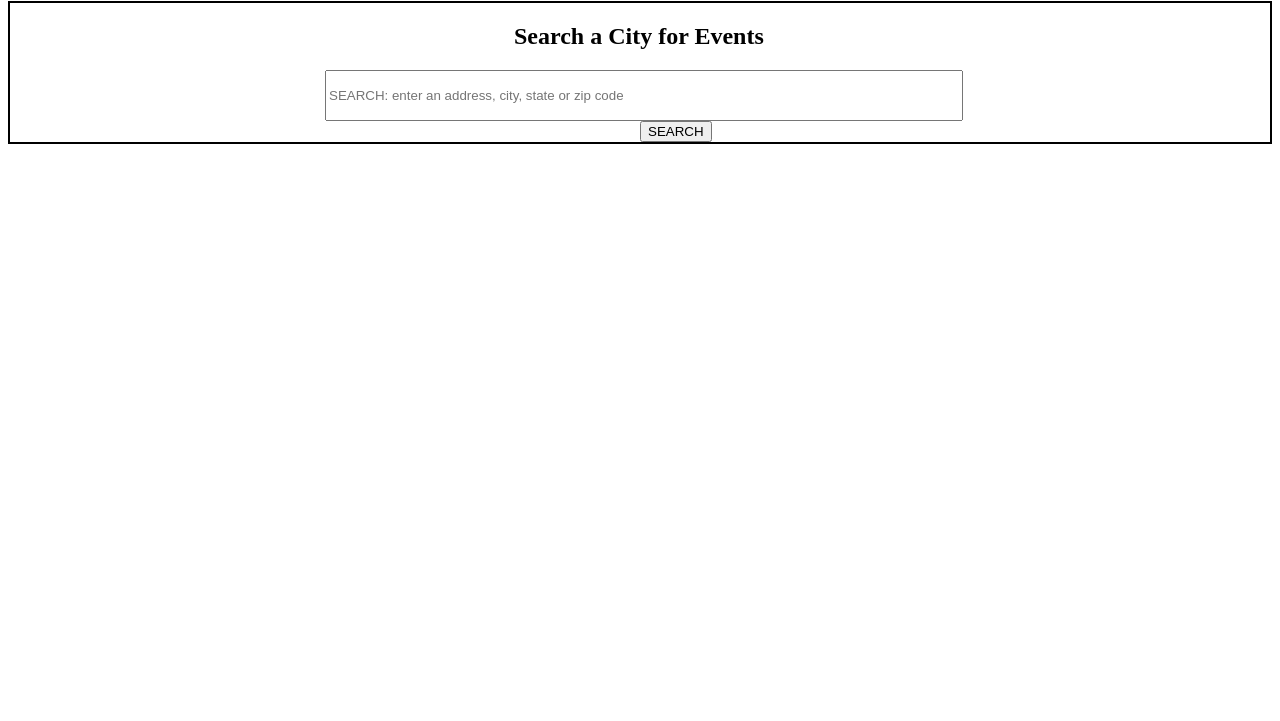
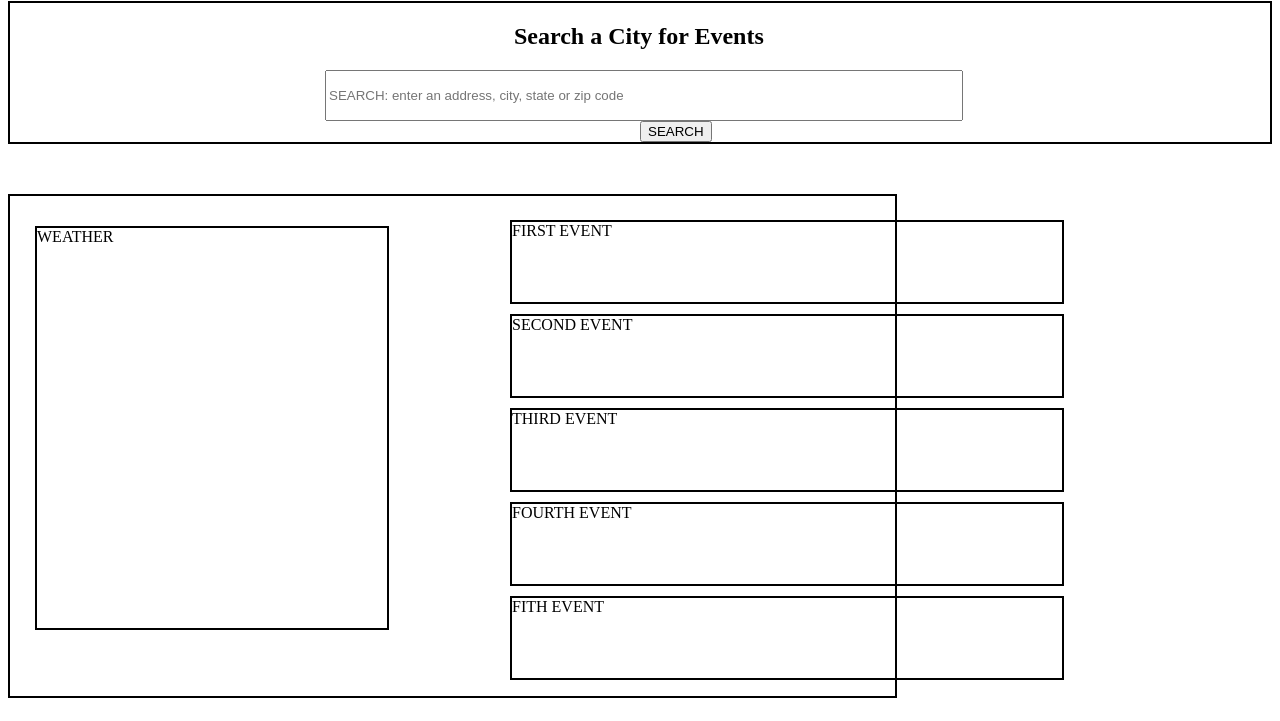
Before and after one commit to MrG105/project-stormhouse, a plain HTML site: page index.html in a window 1280 px wide. Shown: the part 79-800 px from the top of the page. Drawn offline with Linux system fonts and the light colour scheme.

Commit message:
updated css and inputs for weather and events

```diff
--- a/assets/style.css
+++ b/assets/style.css
@@ -18,3 +18,32 @@ h2 {
 .searchBtn {
     margin-left: 50%;
 }
+
+.display {
+    margin-top: 50px;
+    border: black 2px solid;
+    width: 70%;
+    height: 500px;
+}
+
+.weather {
+    border: solid black 2px;
+    width: 350px;
+    height: 400px;
+    margin-top: 30px;
+    margin-left: 25px;
+}
+
+.eventOne {
+    display: flex;
+    width: 550px;
+    height: 80px;
+    border: black 2px solid;
+    justify-content: space-between;
+    margin-left: 500px;
+    margin-top: 10px;
+}
+
+.event {
+    margin-top: -410px;
+}
--- a/index.html
+++ b/index.html
@@ -16,6 +16,16 @@
     <input type="text" class="searchBar" id="searchBar" placeholder="SEARCH: enter an address, city, state or zip code">
     <button class="searchBtn" id="searchBtn">SEARCH</button>
   </section>
+  <section class="display" id="display">
+    <div class="weather" id="weather">WEATHER</div>
+    <div class="eventOne event" id="eventOne">FIRST EVENT
+      <p class="eventDate"></p>
+    </div>
+    <div class="eventOne" id="eventOne">SECOND EVENT</div>
+    <div class="eventOne" id="eventOne">THIRD EVENT</div>
+    <div class="eventOne" id="eventOne">FOURTH EVENT</div>
+    <div class="eventOne" id="eventOne">FITH EVENT</div>
+  </section>
 
 
 
```
